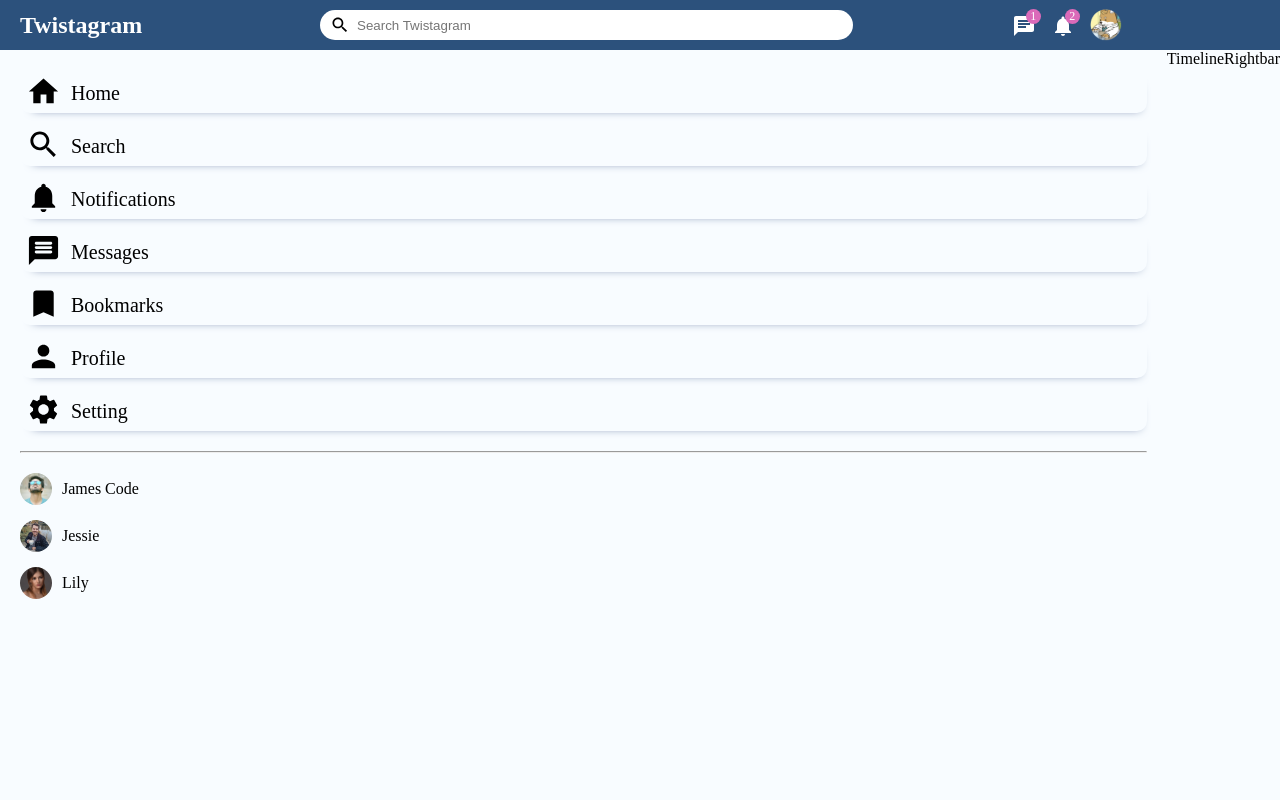
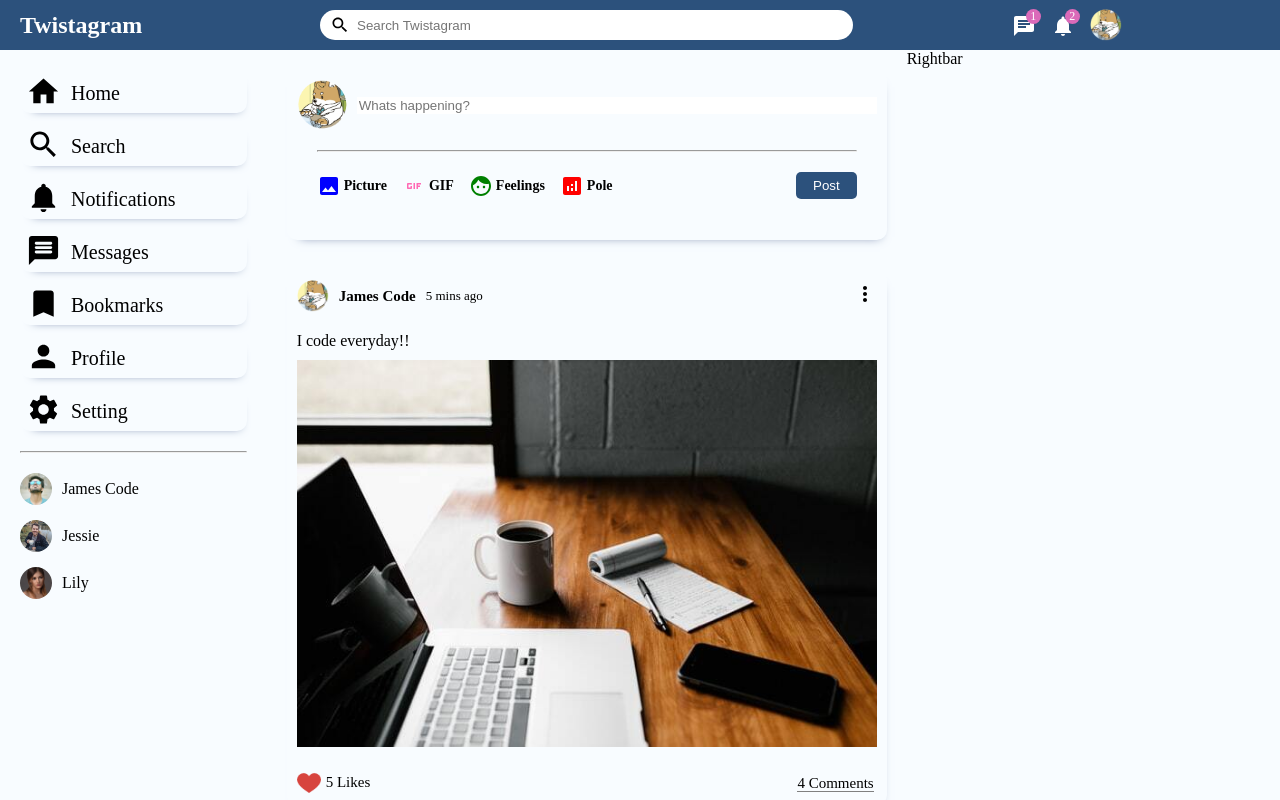
Before and after one commit to mayupaca/twistagram-frontend, a React (Create React App) app: page / in a window 1280 px wide. Shown: the top 800 px of the page. Built offline with nearby package versions, Linux system fonts and the light colour scheme.

Commit message:
created and styled post component

```diff
--- /dev/null
+++ b/src/components/post/Post.css
@@ -0,0 +1,80 @@
+.post {
+  width: 100%;
+  box-shadow: 3px 7px 10px -10px #65789f;
+  border-radius: 10px;
+  margin: 30px 0;
+
+}
+
+.postWrapper {
+  padding: 10px;
+}
+
+.postProfileImg {
+  width: 32px;
+  height: 32px;
+  border-radius: 50%;
+  object-fit: cover;
+}
+
+.postTop {
+  display: flex;
+  align-items: center;
+  justify-content: space-between;
+}
+
+.postTopLeft {
+  display: flex;
+  align-items: center;
+}
+
+.postUsername {
+  font-size:  15px;
+  font-weight: 550;
+  margin: 0 10px;
+}
+
+.postDate {
+  font-size: 13px;
+}
+
+.postCenter {
+  margin: 20px 0;
+}
+
+.postImg {
+  margin-top: 10px;
+  width: 100%;
+  max-height: 500px;
+  object-fit: contain;
+}
+
+.postBottom {
+  display: flex;
+  align-items: center;
+  justify-content: space-between;
+}
+
+.postBottomLeft {
+  display: flex;
+  align-items: center;
+}
+
+.likeIcon {
+  width: 24px;
+  height: 24px;
+  margin-right: 5px;
+  cursor: pointer;
+
+}
+
+.postLikeCounter {
+  font-size: 15px
+}
+
+.postCommentText {
+  cursor: pointer;
+  border-bottom: 1px solid gray;
+  font-size: 15px;
+  margin-right: 3px;
+}
--- /dev/null
+++ b/src/components/post/Post.jsx
@@ -0,0 +1,39 @@
+import { MoreVert } from "@mui/icons-material";
+import React from "react";
+import "./Post.css";
+
+export default function Post() {
+  return (
+    <div className="post">
+      <div className="postWrapper">
+        <div className="postTop">
+          <div className="postTopLeft">
+            <img
+              src="./assets/person/1.jpeg"
+              alt=""
+              className="postProfileImg"
+            />
+            <span className="postUsername">James Code</span>
+            <span className="postDate">5 mins ago</span>
+          </div>
+          <div className="postTopRight">
+            <MoreVert />
+          </div>
+        </div>
+        <div className="postCenter">
+          <span className="postText">I code everyday!!</span>
+          <img src="./assets/post/1.jpeg" alt="" className="postImg" />
+        </div>
+        <div className="postBottom">
+          <div className="postBottomLeft">
+            <img src="./assets/heart.png" alt="" className="likeIcon" />
+            <span className="postLikeCounter">5 Likes</span>
+          </div>
+          <div className="postBottomRight">
+            <span className="postCommentText">4 Comments</span>
+          </div>
+        </div>
+      </div>
+    </div>
+  );
+}
--- a/src/components/rightbar/Rightbar.css
+++ b/src/components/rightbar/Rightbar.css
@@ -0,0 +1,3 @@
+.rightbar {
+  flex: 3.5;
+}
--- a/src/components/rightbar/Rightbar.jsx
+++ b/src/components/rightbar/Rightbar.jsx
@@ -1,7 +1,8 @@
 import React from 'react'
+import './Rightbar.css'
 
 export default function Rightbar() {
   return (
-    <div>Rightbar</div>
+    <div className='rightbar'>Rightbar</div>
   )
 }
--- /dev/null
+++ b/src/components/share/Share.css
@@ -0,0 +1,73 @@
+.share {
+  width: 100%;
+  height: 170px;
+  box-shadow: 3px 7px 10px -10px #65789f;
+  border-radius: 10px;
+}
+
+.shareWrapper {
+  padding: 10px;
+}
+
+.shareTop {
+  display: flex;
+  align-items: center;
+}
+
+.shareProfileImg {
+  width: 50px;
+  height: 50px;
+  border-radius: 50%;
+  object-fit: cover;
+  margin-right: 10px;
+}
+.shareInput {
+  border: none;
+  width: 100%;
+}
+
+.shareInput:focus {
+  outline: none;
+}
+
+.shareHr {
+  margin: 20px;
+}
+
+.shareButtons {
+  display: flex;
+  align-items: center;
+  justify-content: space-between;
+}
+
+.shareOptions {
+  display: flex ;
+  margin-left: 20px;
+}
+
+.shareOption {
+  display: flex;
+  align-items: center;
+  margin-right: 15px;
+  cursor: pointer;
+}
+
+.shareIcon {
+  margin-right: 3px;
+
+}
+
+.shareOptionText {
+  font-size: 14px;
+  font-weight: 550;
+}
+
+.shareButton {
+  border: none;
+  padding: 6px 17px;
+  background-color: #2c517c;
+  border-radius: 5px;
+  color: white;
+  cursor: pointer;
+  margin-right: 20px;
+}
--- /dev/null
+++ b/src/components/share/Share.jsx
@@ -0,0 +1,42 @@
+import { Analytics, Face, Gif, Image } from "@mui/icons-material";
+import React from "react";
+import "./Share.css";
+
+export default function Share() {
+  return (
+    <div className="share">
+      <div className="shareWrapper">
+        <div className="shareTop">
+          <img src="/assets/person/1.jpeg" alt="" className="shareProfileImg" />
+          <input
+            type="text"
+            className="shareInput"
+            placeholder="Whats happening?"
+          />
+        </div>
+        <hr className="shareHr" />
+        <div className="shareButtons">
+          <div className="shareOptions">
+            <div className="shareOption">
+              <Image className="shareIcon" htmlColor="blue" />
+              <span className="shareOptionText">Picture</span>
+            </div>
+            <div className="shareOption">
+              <Gif className="shareIcon" htmlColor="hotpink" />
+              <span className="shareOptionText">GIF</span>
+            </div>
+            <div className="shareOption">
+              <Face className="shareIcon" htmlColor="green" />
+              <span className="shareOptionText">Feelings</span>
+            </div>
+            <div className="shareOption">
+              <Analytics className="shareIcon" htmlColor="red" />
+              <span className="shareOptionText">Pole</span>
+            </div>
+          </div>
+          <button className="shareButton">Post</button>
+        </div>
+      </div>
+    </div>
+  );
+}
--- a/src/components/timeline/Timeline.css
+++ b/src/components/timeline/Timeline.css
@@ -0,0 +1,7 @@
+.timeline {
+  flex: 6;
+}
+
+.timelineWrapper {
+  padding: 20px;
+}
--- a/src/components/timeline/Timeline.jsx
+++ b/src/components/timeline/Timeline.jsx
@@ -1,7 +1,19 @@
 import React from 'react'
+import Post from '../post/Post'
+import Share from '../share/Share'
+import "./Timeline.css"
 
 export default function Timeline() {
   return (
-    <div>Timeline</div>
+    <div className='timeline'>
+      <div className="timelineWrapper">
+        <Share />
+        <Post />
+        <Post />
+        <Post />
+        <Post />
+        <Post />
+      </div>
+    </div>
   )
 }
```
